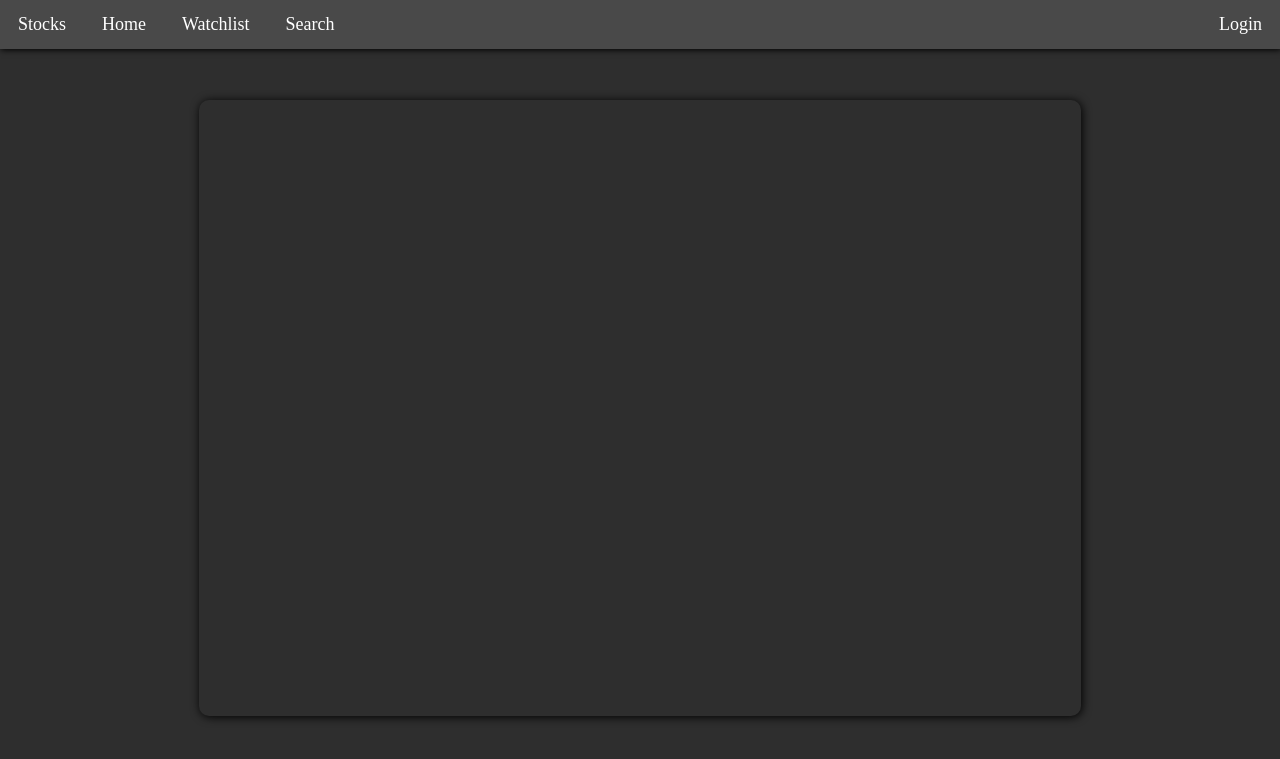
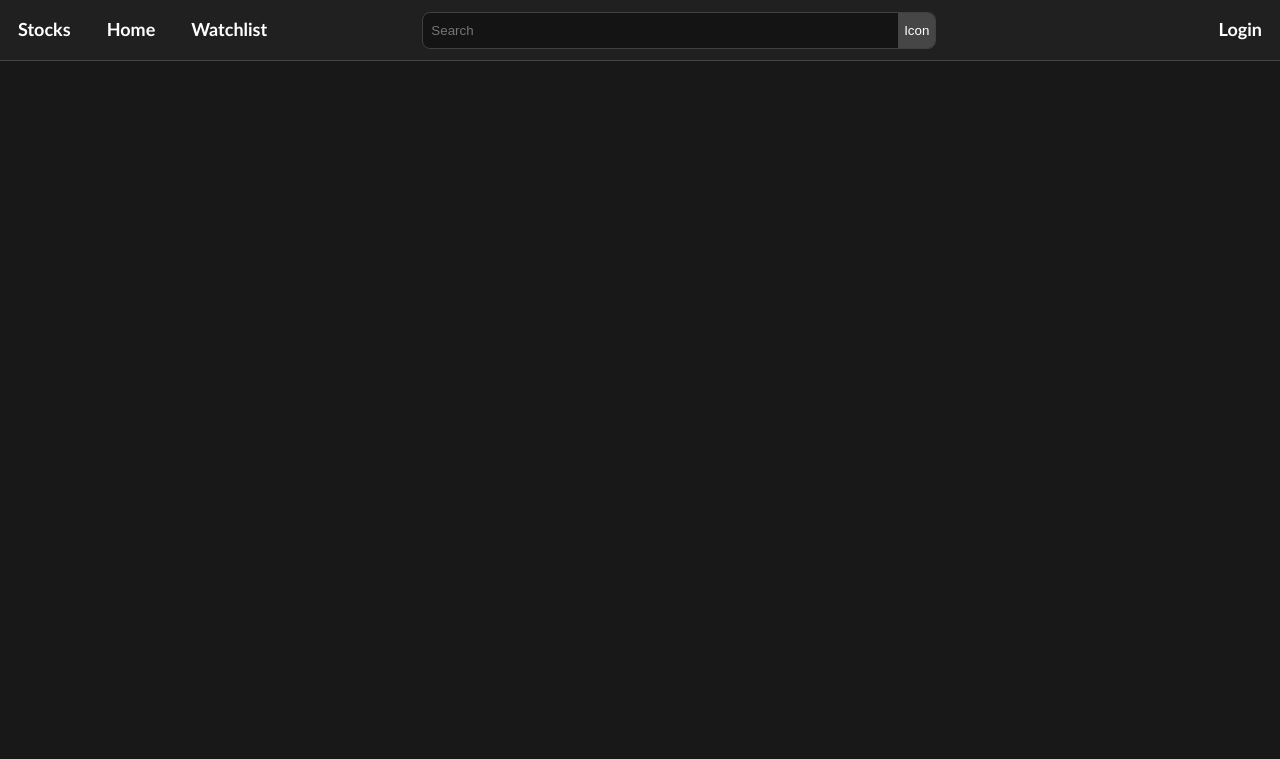
Before and after one commit to jeevankumar99/project_resurrect, a Django app: page / in a window 1280 px wide. Shown: the top 759 px of the page. Run offline with Django 3.2, Linux system fonts and the light colour scheme; some libraries are stand-ins or nearby versions.

Commit message:
Search Bar added. TODO- Implement search autocomplete.

```diff
--- a/stock/static/stock/components.js
+++ b/stock/static/stock/components.js
@@ -223,11 +223,11 @@ class PopularStockTable extends React.Component {
 	render() {
 		console.log(this.state.stocksData)
 		return (
-			<table id="popular-stocks-table">
+			<table className="popular-stocks-table">
 				<thead>
 					<tr id="all-table-headers">
 						<th className="table-headers" id="table-symbol">Symbol</th>
-						<th className="table-headers" id="table-watchlist"></th>
+						<th className="table-headers" id="table-watchlist">Watchlist</th>
 						<th className="table-headers" id="table-price">Market Price</th>
 						<th className="table-headers" id="table-change">Market Change</th>
 						<th className="table-headers" id="table-open">Market Open</th>
--- a/stock/static/stock/styles.css
+++ b/stock/static/stock/styles.css
@@ -2,8 +2,9 @@
 /* ---layout.html--- */
 
 body {
+    font-family: 'Gill Sans', 'Gill Sans MT', Calibri, 'Trebuchet MS', sans-serif;
     margin: 0px;
-    background-color: rgb(46, 46, 46);
+    background-color: rgb(24, 24, 24);
     color: white;
 }
 
@@ -16,16 +17,18 @@ body {
 
 #top-nav-bar {
     display: flex;
-    background-color: rgb(73, 73, 73);
+    background-color: rgb(32, 32, 32);
     width: 100%;
-    box-shadow: 1px 1px 6px black;
-    margin-top: -70px;
+    height: 60px;
+    font-weight: bold;
+    border-bottom: 1px solid rgb(70, 70, 70);
+    margin-top: -80px;
     position: fixed;
 }
 
 .top-bar-link {
     display: inline;
-    padding: 4px 8px 4px 8px;
+    padding: 8px;
     vertical-align: middle;
     margin: 10px;
     font-size: large;
@@ -33,11 +36,43 @@ body {
     text-decoration: none;
 }
 
-.top-bar-link:hover {
-    background-color: gray;
+.top-bar-link:not(#top-bar-search):hover {
+    background-color: rgb(60, 60, 60);
     border-radius: 20px;
     cursor: pointer;
 }
+
+#top-bar-search {
+    margin: 12px auto 0px auto;
+    width: 40%;
+    height: 35px;
+    display: flex;
+    border-radius: 8px;
+    background-color: rgb(20, 20, 20);
+    border: 1px solid rgb(64, 64, 64);
+}
+
+#top-bar-search-bar {
+    width: 100%;
+    padding-left: 6px;
+    margin: 2px;
+    border: 0px;
+    color: white;
+    background-color: rgb(20, 20, 20);
+}
+
+#top-bar-search-bar:focus {
+    outline: none;
+}
+
+#top-bar-search-button {
+    height: 35px;
+    border-radius: 0px 7px 7px 0px;
+    color: white;
+    border: 0px;
+    background-color: rgb(70, 70, 70);
+}
+
 
 #top-bar-profile, #top-bar-login {
     margin-left: auto;
@@ -53,7 +88,8 @@ body {
 #main-indexes {
     display: flex;
     width: 70%;
-    margin: 70px auto 0px auto;
+    background-color: rgb(46, 46, 46);
+    margin: 80px auto 0px auto;
     border-radius: 10px;
     box-shadow: 1px 1px 10px black;
 }
@@ -95,14 +131,13 @@ body {
 
 #popular-stocks {
     display: flex;
+    bottom: 0px;
     margin: 30px auto 10px auto;
     width: 70%;
-    height: 77vh;
     border-radius: 10px;
     box-shadow: 1px 1px 10px black;
-    overflow-y: scroll;
-    overflow-x: hidden;
 }
+
 
 #all-table-headers {
     border-bottom: 1px solid rgb(160, 160, 160);
@@ -118,8 +153,9 @@ body {
     color: green;
 }
 
+
 .table-row-data {
-    border-bottom: 1px solid rgb(160, 160, 160);
+    border-bottom: 1px solid rgb(90, 90, 90);
     height: 30px;
 }
 
@@ -137,7 +173,7 @@ body {
     text-align: center;
 }
 
-#popular-stocks-table {
+.popular-stocks-table {
     margin: 10px;
     table-layout: auto;
     width: 100%;
--- a/stock/templates/stock/layout.html
+++ b/stock/templates/stock/layout.html
@@ -17,7 +17,11 @@
             <div class="top-bar-link" id="brand-title">Stocks</div>
             <a class="top-bar-link" id="top-bar-home" href="{% url 'index' %}">Home</a>
             <a class="top-bar-link" id="top-bar-watchlist" href="{% url 'my_watchlist' %}">Watchlist</a>
-            <div class="top-bar-link" id="top-bar-search">Search</div>
+            <div id="top-bar-search">
+                <input class="search-components" id="top-bar-search-bar" type="text" placeholder="Search">
+                    <button class="search-components" id="top-bar-search-button">Icon</button>
+                </input>
+            </div>
             {% if user.is_authenticated %}
                 <a class="top-bar-link" id="top-bar-profile" href="{% url 'my_profile' %}">{{ user }}</a>
                 <a class="top-bar-link" id="top-bar-logout" href="{% url 'logout' %}">Logout</a>
```
